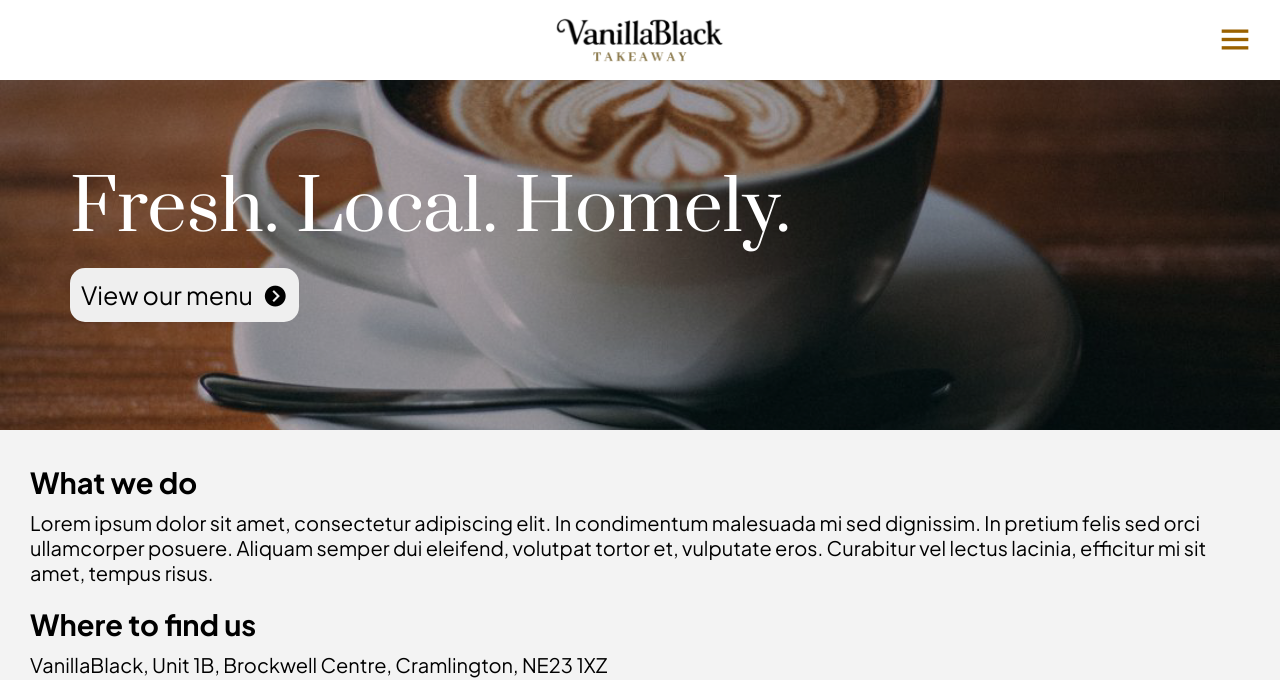
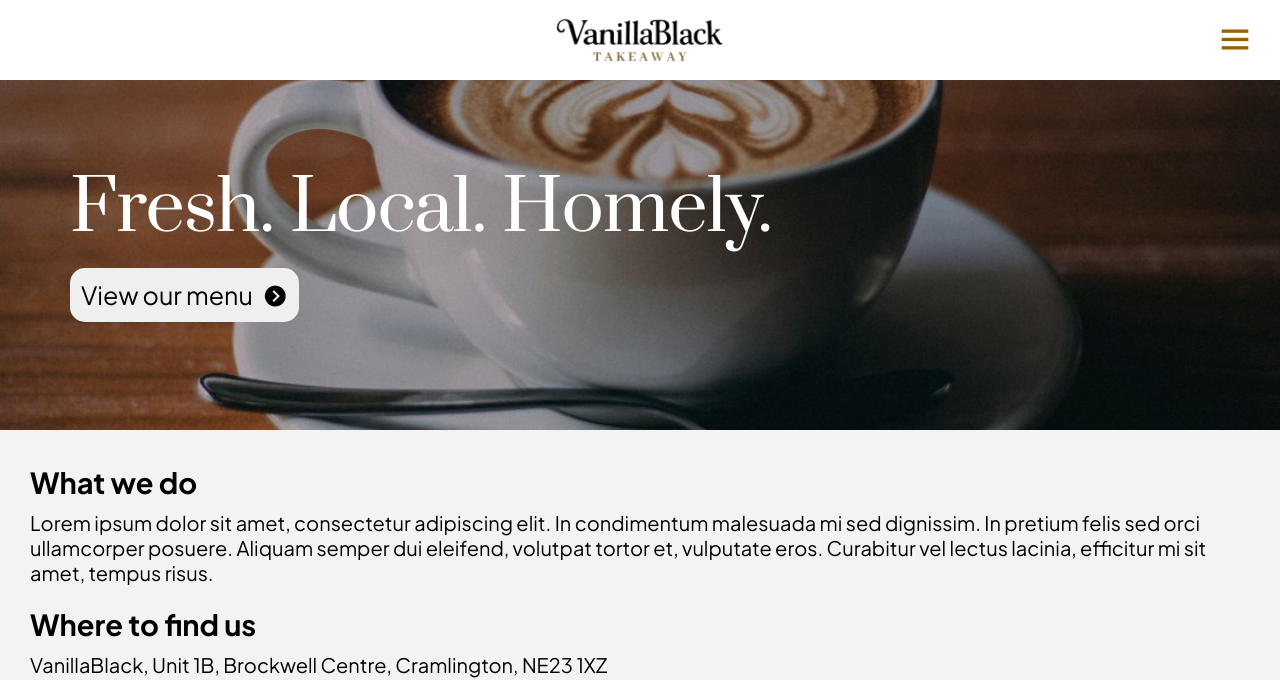
Before and after one commit to ubgamesuk/vanillablack, a plain HTML site: page index.html in a window 1280 px wide. Shown: the top 680 px of the page. Drawn offline with nearby package versions, Linux system fonts and the light colour scheme; a web font is replaced by a local one.

Commit message:
Banner letter spacing

```diff
--- a/style.css
+++ b/style.css
@@ -88,7 +88,8 @@ a{
 .banner .bannertext{
     font-size: 50px;
     color: #fff;
-    line-height: 60px;
+    line-height: 57px;
+    letter-spacing: -0.9px;
     font-family: 'Prata';
     font-weight: 500;
     transition: ease 0.5s;
```
